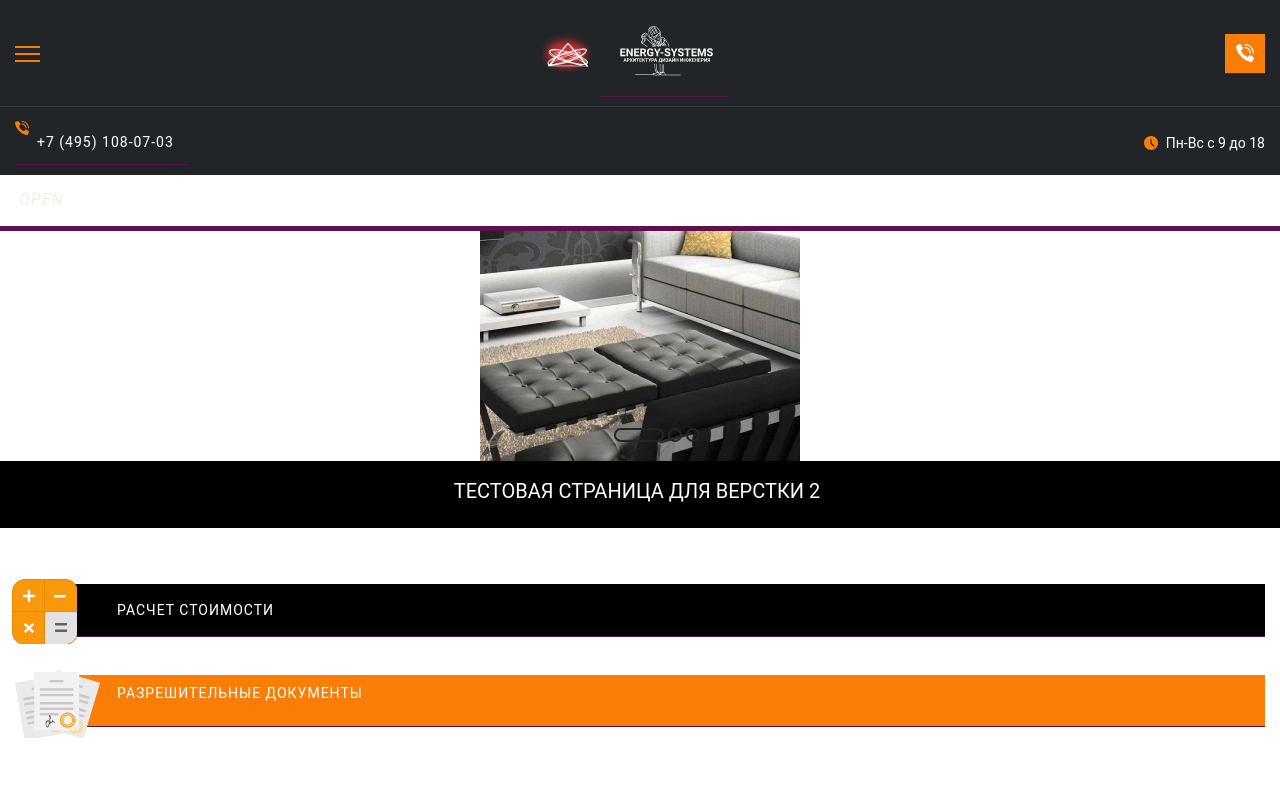
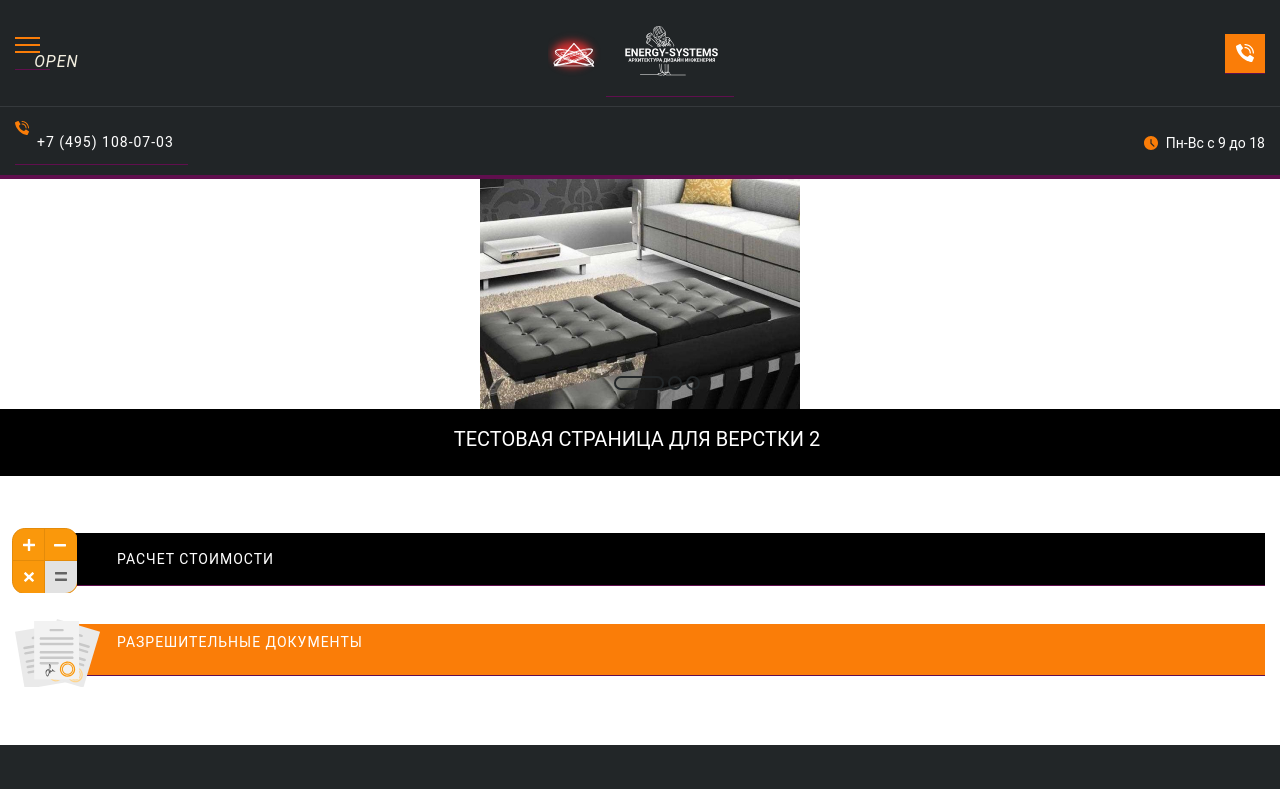
Before and after one commit to kashmir1/Clear-HTML, a website: page source/index.html in a window 1280 px wide. Shown: the top 789 px of the page. Drawn offline with nearby package versions, Linux system fonts and the light colour scheme.

Commit message:
menu WIP

```diff
--- a/source/index.html
+++ b/source/index.html
@@ -13,7 +13,9 @@
 <body>
 <header class="header">
   <div class="header__top">
-    <label class="header__menu-toggle menu-toggle" for="menu"></label>
+    <a href="javascript:void(0);" class="header__menu-toggle" onclick="myFunction()">
+      <i class="fa fa-bars">open</i>
+    </a>
     <div class="header__logo-wrapper">
       <img src="img/star.png" width="64" height="50" alt="">
       <a href="index.html"><img src="img/logo.svg"alt=""></a>
@@ -25,15 +27,7 @@
     <span class="header__timing">Пн-Вс с 9 до 18</span>
   </div>
 
-
-
-</header>
-
-<a href="javascript:void(0);" class="icon" onclick="myFunction()">
-  <i class="fa fa-bars">open</i>
-</a>
-
-<div class="container">
+  <div class="main-nav">
 
     <div class="nav-title" id="myLinks">
 
@@ -65,6 +59,10 @@
       </ul>
     </div>
   </div>
+
+</header>
+
+
 
 
 <main>
--- a/source/sass/global/globalstyle.scss
+++ b/source/sass/global/globalstyle.scss
@@ -89,11 +89,11 @@ li {
   }
 }
 
-.container #myLinks {
+.main-nav #myLinks {
   display: none;
 }
 
-.container{
+.main-nav {
   position: relative;
   overflow: hidden;
   //width: 300px;
```
Also changed, not shown: source/css/style.css, 1 other file. Lines whose indentation alone changed are shown as unchanged.
